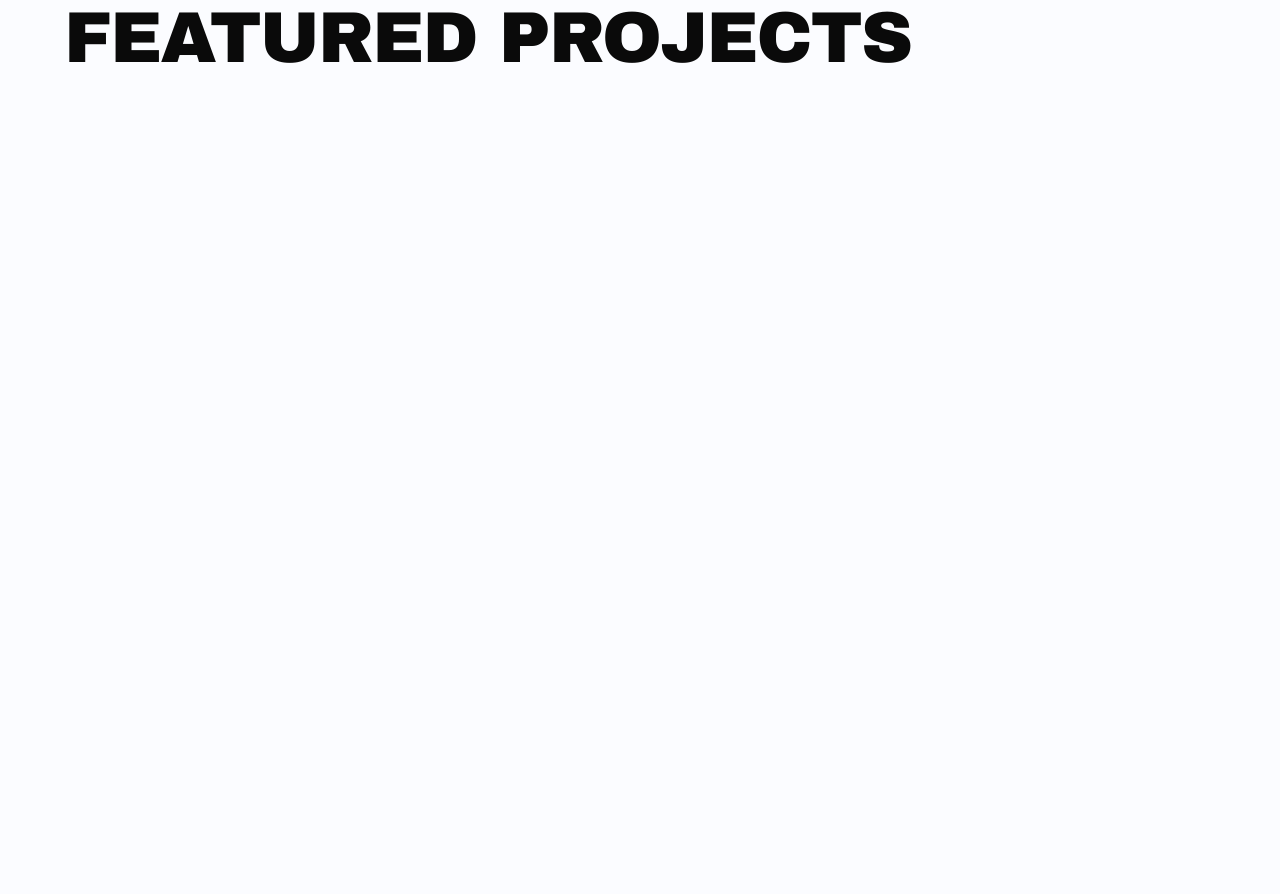
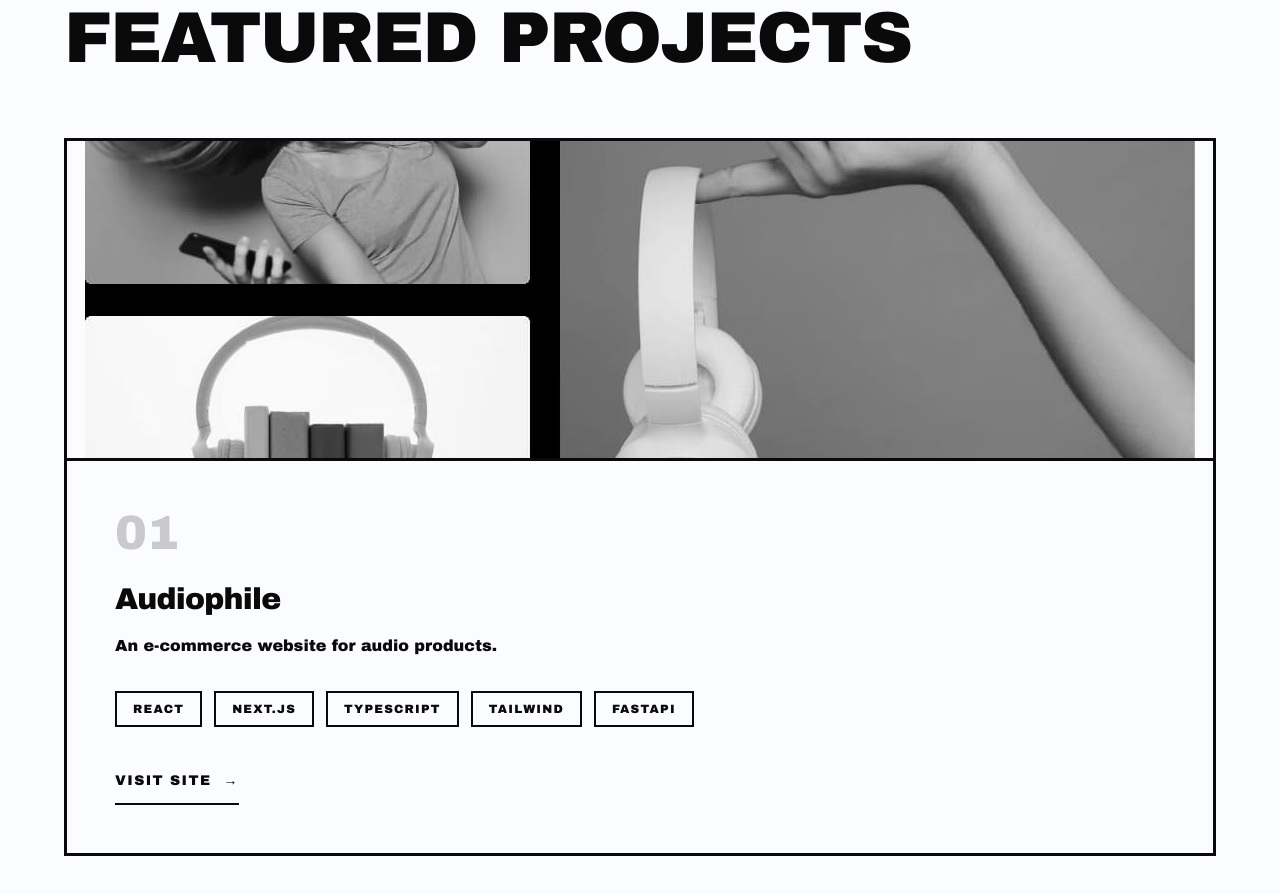
Before and after one commit to seyiadisa/my-portfolio, a Vue app: page / in a window 1280 px wide. Shown: the part 1940-2834 px from the top of the page. Built offline with nearby package versions, Linux system fonts and the light colour scheme.

Commit message:
fix: project card opacity bug

```diff
--- a/src/components/ProjectCard.vue
+++ b/src/components/ProjectCard.vue
@@ -32,7 +32,7 @@ const formattedIndex = computed(() => {
 
 <template>
   <article
-    class="project-card group border-3 opacity-0 transition-all duration-400 overflow-hidden"
+    class="project-card group border-3 transition-all duration-400 overflow-hidden"
   >
     <div class="w-full max-h-80 h-auto border-b-3 flex items-center justify-center overflow-hidden">
       <img :src="props.imageUrl" :alt="props.title" />
```
